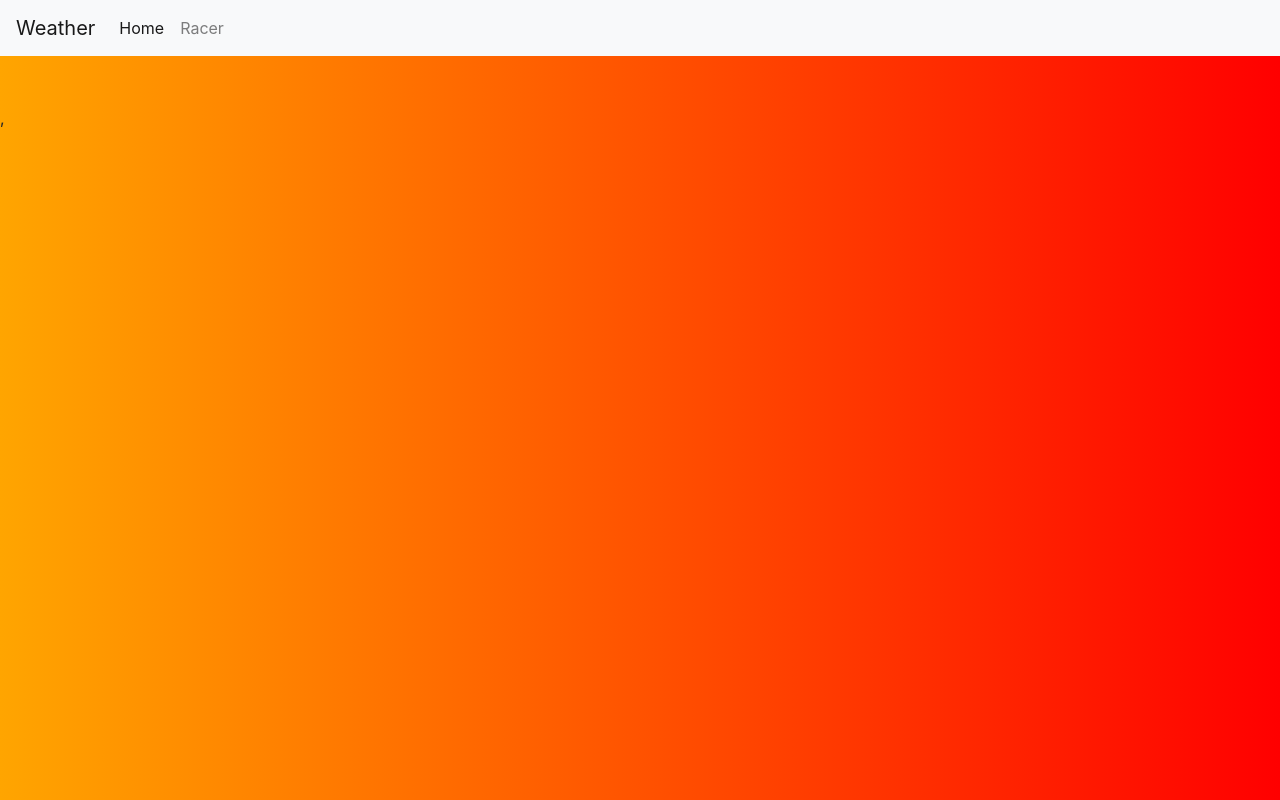
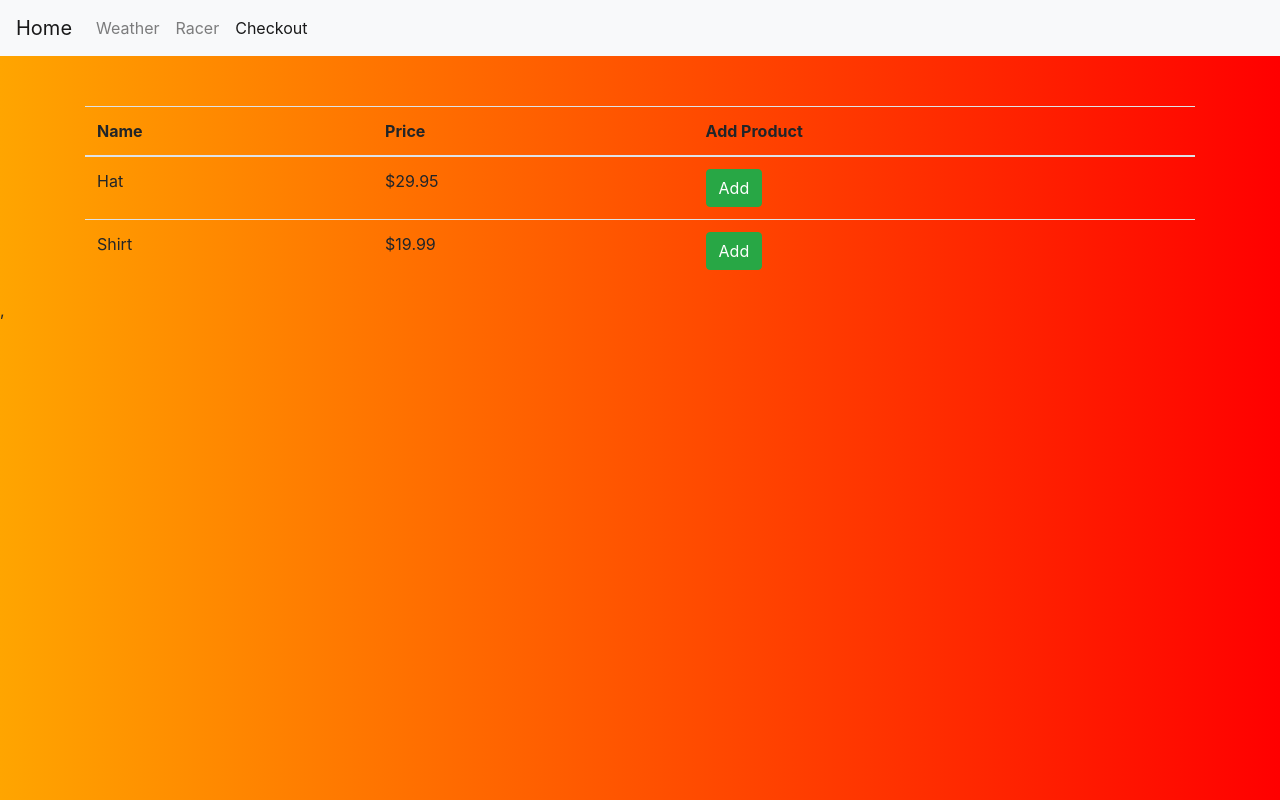
Before and after one commit to ogofbashan/weather_app_react, a React (Create React App) app: page /checkout in a window 1280 px wide. Built offline with nearby package versions, Linux system fonts and the light colour scheme; no server answers.

Commit message:
Adding to cart complete, TODO: show and remove from cart.

```diff
--- a/src/App.js
+++ b/src/App.js
@@ -2,8 +2,9 @@ import React, { Component } from 'react';
 import './App.css';
 import { Switch, Route } from 'react-router-dom';
 import Header from './components/header';
-import Home from './views/home';
+import Weather from './views/weather';
 import Racer from './views/racer';
+import Checkout from './views/checkout';
 
 class App extends Component {
   render() {
@@ -12,8 +13,9 @@ class App extends Component {
         <Header />
         <div className="container">
           <Switch>
-            <Route exact path = '/' render ={() => <Home />} />
+            <Route exact path = '/weather' render ={() => <Weather />} />
             <Route exact path = '/racer' render ={() => <Racer />}/>
+            <Route exact path = '/checkout' render = {() => <Checkout />} />
           </Switch>
         </div>
       </div>
--- /dev/null
+++ b/src/components/checkoutTableItem/index.js
@@ -0,0 +1,35 @@
+import React from 'react';
+import './index.css';
+
+function CheckoutTableItem(props) {
+  return(
+    <tr>
+      <td>{props.item.name}</td>
+      <td>${props.item.price}</td>
+      <td>
+        {
+          (props.word === 'Add') ?
+            <button
+              className="btn btn-success"
+              onClick={() => props.addItem(props.item.id)}
+            >
+              Add
+            </button>
+            :
+            <button
+              className="btn btn-danger"
+              onClick={() => alert(props.item.id)}
+            >
+              Remove
+            </button>
+        }
+
+
+      </td>
+    </tr>
+  )
+}
+
+
+
+export default CheckoutTableItem;
--- a/src/components/header/index.js
+++ b/src/components/header/index.js
@@ -7,17 +7,17 @@ class Header extends Component {
     return(
       <header className="Header">
         <nav className="navbar navbar-expand-lg navbar-light bg-light">
-          <NavLink className="navbar-brand" to='/'>Weather</NavLink>
-          <button className="navbar-toggler" type="button" data-toggle="collapse" data-target="#navbarNav" aria-controls="navbarNav" aria-expanded="false" aria-label="Toggle navigation">
-            <span className="navbar-toggler-icon"></span>
-          </button>
+          <NavLink className="navbar-brand" to='/'>Home</NavLink>
           <div className="collapse navbar-collapse" id="navbarNav">
             <ul className="navbar-nav">
-              <li className="nav-item active">
-                <NavLink className="nav-link" to='/'>Home <span className="sr-only">(current)</span></NavLink>
+              <li className="nav-item">
+                <NavLink className="nav-link" to='/weather'>Weather</NavLink>
               </li>
               <li className="nav-item">
                 <NavLink className="nav-link" to='/racer'>Racer</NavLink>
+              </li>
+              <li className="nav-item">
+                <NavLink className="nav-link" to='/checkout'>Checkout</NavLink>
               </li>
             </ul>
           </div>
--- /dev/null
+++ b/src/components/productsTable/index.js
@@ -0,0 +1,44 @@
+import React, { Component } from 'react';
+import './index.css';
+import CheckoutTableItem from '../checkoutTableItem';
+
+
+
+class ProductsTable extends Component {
+
+
+  render() {
+    return(
+      <div className="row ProductsTable">
+        <div className="col-md-12">
+          <table id="products" className="table">
+            <thead>
+              <tr>
+                <th scope="col">Name</th>
+                <th scope="col">Price</th>
+                <th scope="col">Add Product</th>
+              </tr>
+            </thead>
+            <tbody>
+              {
+                this.props.products &&
+                  this.props.products.map( item =>
+                    <CheckoutTableItem
+                      item={item}
+                      key={item.id}
+                      addItem={this.props.addItem}
+                      word = 'Add'
+                    />
+                  )
+              }
+
+            </tbody>
+          </table>
+        </div>
+      </div>
+
+    );
+  }
+}
+
+export default ProductsTable;
--- /dev/null
+++ b/src/views/checkout/index.js
@@ -0,0 +1,57 @@
+import React, { Component } from 'react';
+import './index.css';
+import ProductsTable from '../../components/productsTable';
+
+let products = [
+  {
+    'id' : 101,
+    'name' : 'Hat',
+    'price' : 29.95,
+  },
+  {
+    'id' : 102,
+    'name' : 'Shirt',
+    'price' : 19.99,
+  }
+]
+
+class Checkout extends Component {
+  constructor() {
+    super();
+
+    this.state = {
+      products : [],
+      cart : [],
+    }
+  }
+
+  componentDidMount() {
+    this.setState({ products });
+  }
+
+    addItem = id => {
+      let cart = this.state.cart;
+      let products = this.state.products;
+
+      for (let i in products) {
+        if(products[i].id === id) {
+          cart.push(products[i]);
+          break;
+        }
+      }
+      this.setState({ cart });
+    }
+
+    removeItem = id => {
+      console.log(id);
+    }
+  render() {
+    console.log(this.state.cart);
+    return(
+      <div className="Checkout">
+        <ProductsTable products={this.state.products} addItem={this.addItem}/>
+      </div>
+    );
+  }
+}
+export default Checkout;
--- a/src/views/racer/index.js
+++ b/src/views/racer/index.js
@@ -28,11 +28,19 @@ class Racer extends Component {
 
     const URL = `http://ergast.com/api/f1/${season}/${round}/driverStandings.json`
 
-    let response = await fetch(URL);
+    fetch(URL)
+      .then(res => res.json())
+      .then(data =>
+        this.setState({
+          standings :
+          data.MRData.StandingsTable.StandingsLists[0].DriverStandings
+        }))
+      .catch(err => {
+        console.log(err);
+        alert(err);
+      })
 
-    let data = await response.json();
 
-    this.setState({ standings : data.MRData.StandingsTable.StandingsLists[0].DriverStandings});
   }
 
   render() {
@@ -42,6 +50,7 @@ class Racer extends Component {
           <RacerForm getRacers={this.getRacers}/>
           <RacerInfo standings={this.state.standings}/>
 
+
         </div>
       </div>
     );
--- a/src/views/home/index.js
+++ b/src/views/weather/index.js
@@ -5,7 +5,7 @@ import WeatherForm from '../../components/weatherForm';
 import WeatherInfo from '../../components/weatherInfo';
 import API_KEY from '../../config.js';
 
-class Home extends Component {
+class Weather extends Component {
   constructor() {
     super();
 
@@ -54,4 +54,4 @@ class Home extends Component {
   }
 }
 
-export default Home;
+export default Weather;
```
Also changed, not shown: src/components/checkoutTableItem/index.css (added), src/components/productsTable/index.css (added), src/views/checkout/index.css (added), src/views/weather/index.css (added).
